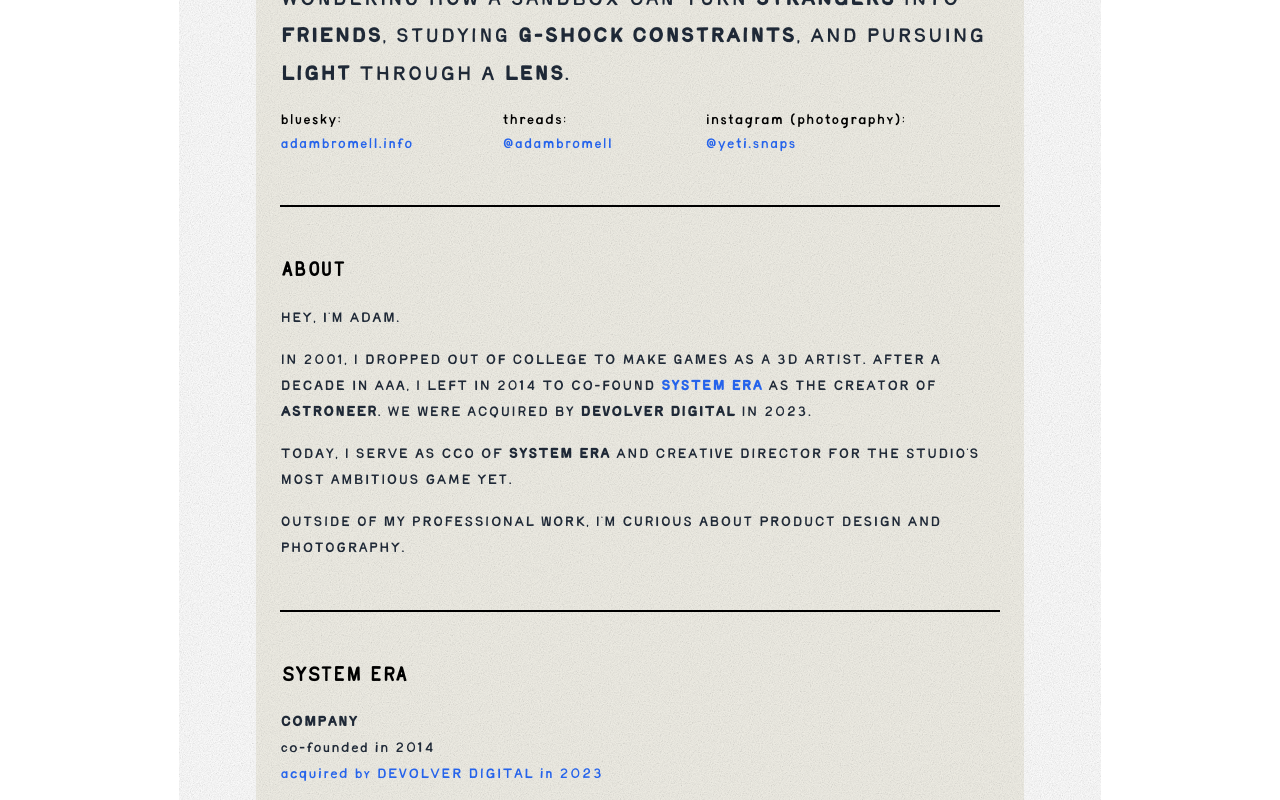
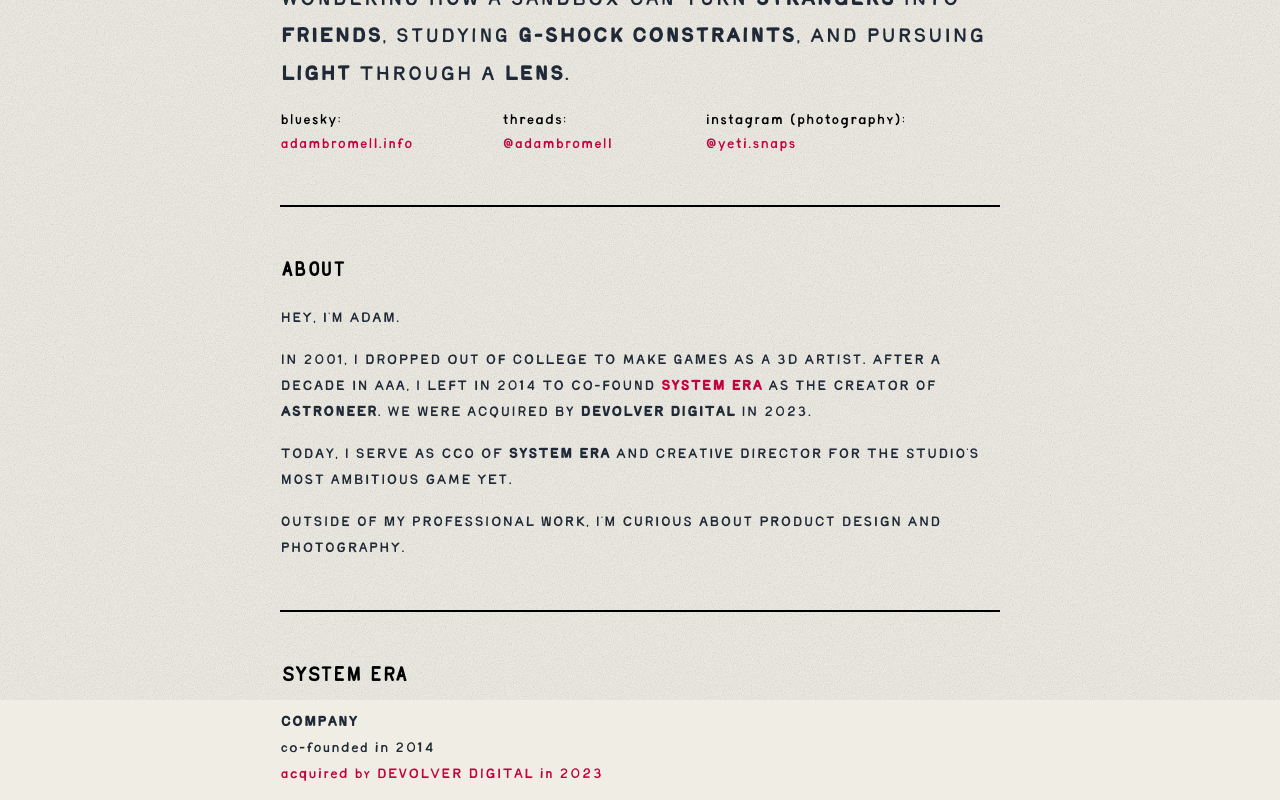
Before and after one commit to XYZCHiiLD/adambromell-site, a Next.js app: page / in a window 1280 px wide. Shown: the part 180-980 px from the top of the page. Built offline with nearby package versions, Linux system fonts and the light colour scheme.

Commit message:
Add files via upload

```diff
--- a/src/app/page.js
+++ b/src/app/page.js
@@ -10,7 +10,7 @@ export default function Home() {
   }, []);
 
   return (
-    <main className="min-h-screen bg-white">
+    <main className="min-h-screen" style={{ backgroundColor: '#F0EEE4' }}>
       {/* SVG noise filter */}
       <svg style={{ position: 'absolute', width: 0, height: 0 }}>
         <filter id="noiseFilter">
@@ -19,17 +19,10 @@ export default function Home() {
         </filter>
       </svg>
 
-      <div
-        className="max-w-3xl mx-auto px-6 py-16 md:py-24 min-h-screen"
-        style={{
-          position: 'relative',
-          backgroundColor: '#F0EEE4',
-        }}
-      >
-        {/* Noise overlay */}
+      {/* Full-page noise overlay */}
       <div
         style={{
-            position: 'absolute',
+          position: 'fixed',
           top: 0,
           left: 0,
           right: 0,
@@ -39,11 +32,17 @@ export default function Home() {
           filter: 'url(#noiseFilter)',
           opacity: 0.4,
           pointerEvents: 'none',
+          zIndex: 0,
         }}
       />
 
-        {/* Content with relative positioning to be above noise */}
-        <div style={{ position: 'relative', zIndex: 1 }}>
+      <div
+        className="max-w-3xl mx-auto px-6 py-16 md:py-24"
+        style={{
+          position: 'relative',
+          zIndex: 1,
+        }}
+      >
 
         {/* Header */}
         <header className="mb-4">
@@ -61,7 +60,8 @@ export default function Home() {
                 href="https://bsky.app/profile/adambromell.info"
                 target="_blank"
                 rel="noopener noreferrer"
-                className="text-blue-600 hover:underline"
+                className="hover:underline"
+                style={{ color: '#C5003E' }}
               >
                 adambromell.info
               </a>
@@ -71,7 +71,8 @@ export default function Home() {
                 href="https://www.threads.net/@adambromell"
                 target="_blank"
                 rel="noopener noreferrer"
-                className="text-blue-600 hover:underline"
+                className="hover:underline"
+                style={{ color: '#C5003E' }}
               >
                 @adambromell
               </a>
@@ -81,7 +82,8 @@ export default function Home() {
                 href="https://www.instagram.com/yeti.snaps/"
                 target="_blank"
                 rel="noopener noreferrer"
-                className="text-blue-600 hover:underline"
+                className="hover:underline"
+                style={{ color: '#C5003E' }}
               >
                 @yeti.snaps
               </a>
@@ -96,7 +98,7 @@ export default function Home() {
           <h2 className="font-bold mb-4">about</h2>
           <div className="space-y-4 text-gray-800 leading-relaxed">
             <p>HEY, I'M ADAM.</p>
-            <p>IN 2001, I DROPPED OUT OF COLLEGE TO MAKE GAMES AS A 3D ARTIST. AFTER A DECADE IN AAA, I LEFT IN 2014 TO CO-FOUND <a href="https://www.systemera.net/" target="_blank" rel="noopener noreferrer" className="text-blue-600 hover:underline font-bold">SYSTEM ERA</a> AS THE CREATOR OF <strong>ASTRONEER</strong>. WE WERE ACQUIRED BY <strong>DEVOLVER DIGITAL</strong> IN 2023.</p>
+            <p>IN 2001, I DROPPED OUT OF COLLEGE TO MAKE GAMES AS A 3D ARTIST. AFTER A DECADE IN AAA, I LEFT IN 2014 TO CO-FOUND <a href="https://www.systemera.net/" target="_blank" rel="noopener noreferrer" className="hover:underline font-bold" style={{ color: '#C5003E' }}>SYSTEM ERA</a> AS THE CREATOR OF <strong>ASTRONEER</strong>. WE WERE ACQUIRED BY <strong>DEVOLVER DIGITAL</strong> IN 2023.</p>
             <p>TODAY, I SERVE AS CCO OF <strong>SYSTEM ERA</strong> AND CREATIVE DIRECTOR FOR THE STUDIO'S MOST AMBITIOUS GAME YET.</p>
             <p>OUTSIDE OF MY PROFESSIONAL WORK, I'M CURIOUS ABOUT PRODUCT DESIGN AND PHOTOGRAPHY.</p>
           </div>
@@ -111,13 +113,13 @@ export default function Home() {
             <div>
               <p className="subheading">COMPANY</p>
               <p>co-founded in 2014</p>
-              <p><a href="https://www.gamedeveloper.com/business/devolver-digital-to-acquire-astroneer-dev-system-era-for-up-to-40m" target="_blank" rel="noopener noreferrer" className="text-blue-600 hover:underline">acquired by DEVOLVER DIGITAL in 2023</a></p>
+              <p><a href="https://www.gamedeveloper.com/business/devolver-digital-to-acquire-astroneer-dev-system-era-for-up-to-40m" target="_blank" rel="noopener noreferrer" className="hover:underline" style={{ color: '#C5003E' }}>acquired by DEVOLVER DIGITAL in 2023</a></p>
             </div>
 
             <div className="mt-6">
               <p className="subheading">ASTRONEER</p>
               <p>base building survival sandbox</p>
-              <p><a href="https://www.gamedeveloper.com/design/what-i-astroneer-i-s-devs-learned-while-leaving-early-access" target="_blank" rel="noopener noreferrer" className="text-blue-600 hover:underline">pioneering voxel technology</a></p>
+              <p><a href="https://www.gamedeveloper.com/design/what-i-astroneer-i-s-devs-learned-while-leaving-early-access" target="_blank" rel="noopener noreferrer" className="hover:underline" style={{ color: '#C5003E' }}>pioneering voxel technology</a></p>
               <p>14M+ players across all platforms</p>
               <p>#1 game on STEAM weeks after early access launch</p>
             </div>
@@ -126,7 +128,7 @@ export default function Home() {
               <p className="subheading">STARSEEKER: ASTRONEER EXPEDITIONS</p>
               <p>massively co-operative expeditions</p>
               <p>40+ player space station hub</p>
-              <p><a href="https://gamerant.com/starseeker-astroneer-expeditions-live-service-fomo-content/" target="_blank" rel="noopener noreferrer" className="text-blue-600 hover:underline">ethical, sustainable "live service"</a></p>
+              <p><a href="https://gamerant.com/starseeker-astroneer-expeditions-live-service-fomo-content/" target="_blank" rel="noopener noreferrer" className="hover:underline" style={{ color: '#C5003E' }}>ethical, sustainable "live service"</a></p>
               <p>releasing 2026</p>
             </div>
           </div>
@@ -173,7 +175,6 @@ export default function Home() {
         </section>
 
       </div>
-      </div>
     </main>
   )
 }
```
Lines whose indentation alone changed are shown as unchanged.
